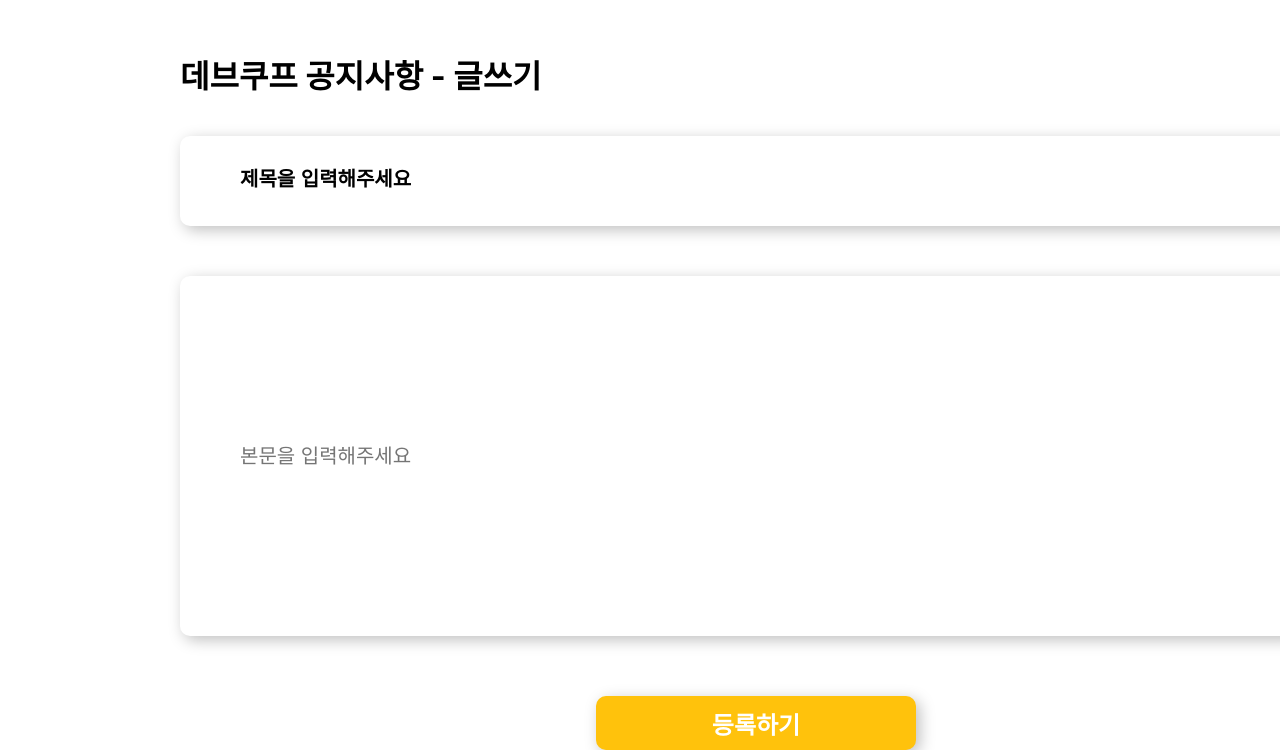
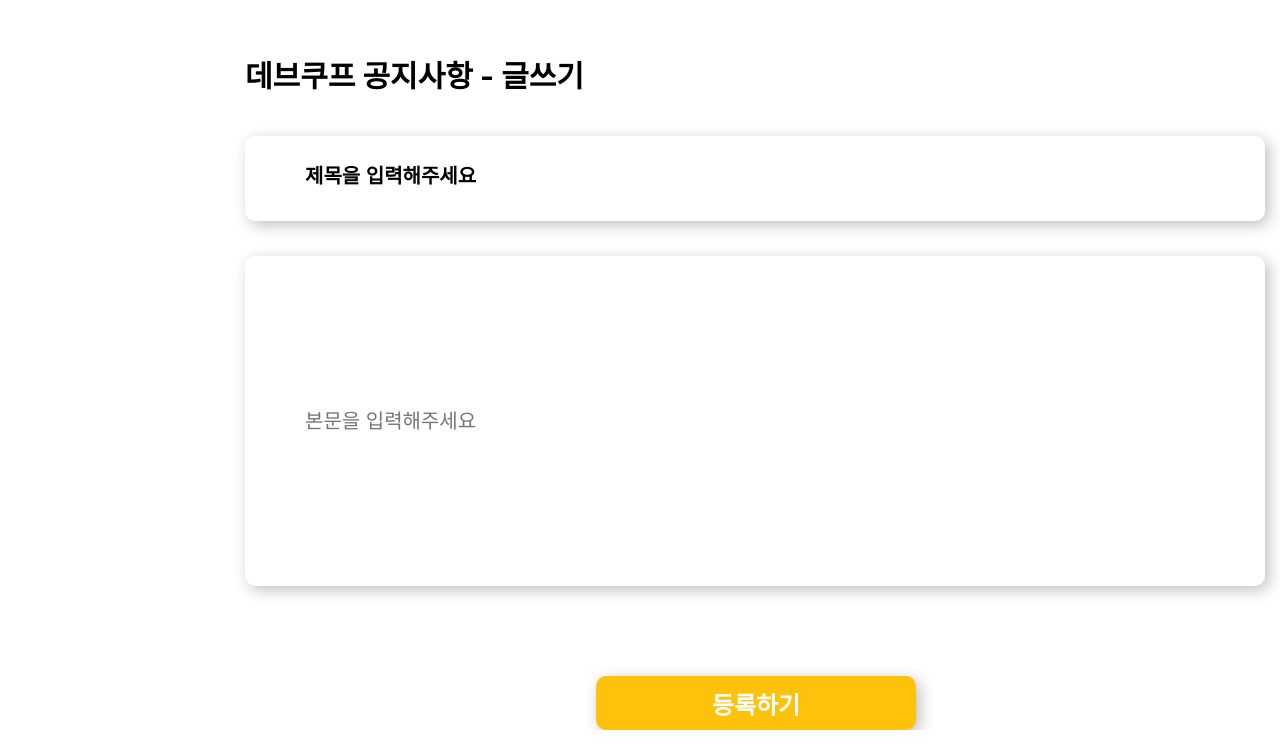
Before and after one commit to DevCoopBSM/DevCoop_TeamPage_front, a React (Create React App) app: page /CreateBoard in a window 1280 px wide. Shown: the part 104-854 px from the top of the page. Built offline with nearby package versions, Linux system fonts and the light colour scheme.

Commit message:
FEAT :: CreateBoard css 디자이너 컨펌

```diff
--- a/src/Styles/CreateBoard.css
+++ b/src/Styles/CreateBoard.css
@@ -6,9 +6,9 @@
   width: 569px;
   height: 60px;
   top: 150px;
-  left: 180px;
+  left: 245px;
   font-family: Inter;
-  font-size: 32px;
+  font-size: 30px;
   font-weight: 700;
   line-height: 61px;
   letter-spacing: 0em;
@@ -18,10 +18,10 @@
   position: absolute;
   border: none;
   outline: none;
-  width: 1000px;
-  height: 30px;
+  width: 900px;
+  height: 25px;
   top: 240px;
-  left: 180px;
+  left: 245px;
   padding: 30px 60px 30px 60px;
   border-radius: 10px;
   box-shadow: 4px 4px 15px 0px rgba(0, 0, 0, 0.25);
@@ -31,10 +31,10 @@
   position: absolute;
   border: none;
   outline: none;
-  width: 1000px;
-  height: 300px;
-  top: 380px;
-  left: 180px;
+  width: 900px;
+  height: 270px;
+  top: 360px;
+  left: 245px;
   font-size: 20px;
   padding: 30px 60px 30px 60px;
   border-radius: 10px;
@@ -58,7 +58,7 @@
   border: none;
   width: 320px;
   height: 54px;
-  top: 800px;
+  top: 780px;
   left: 596px;
   padding: 10px;
   border-radius: 10px;
```
